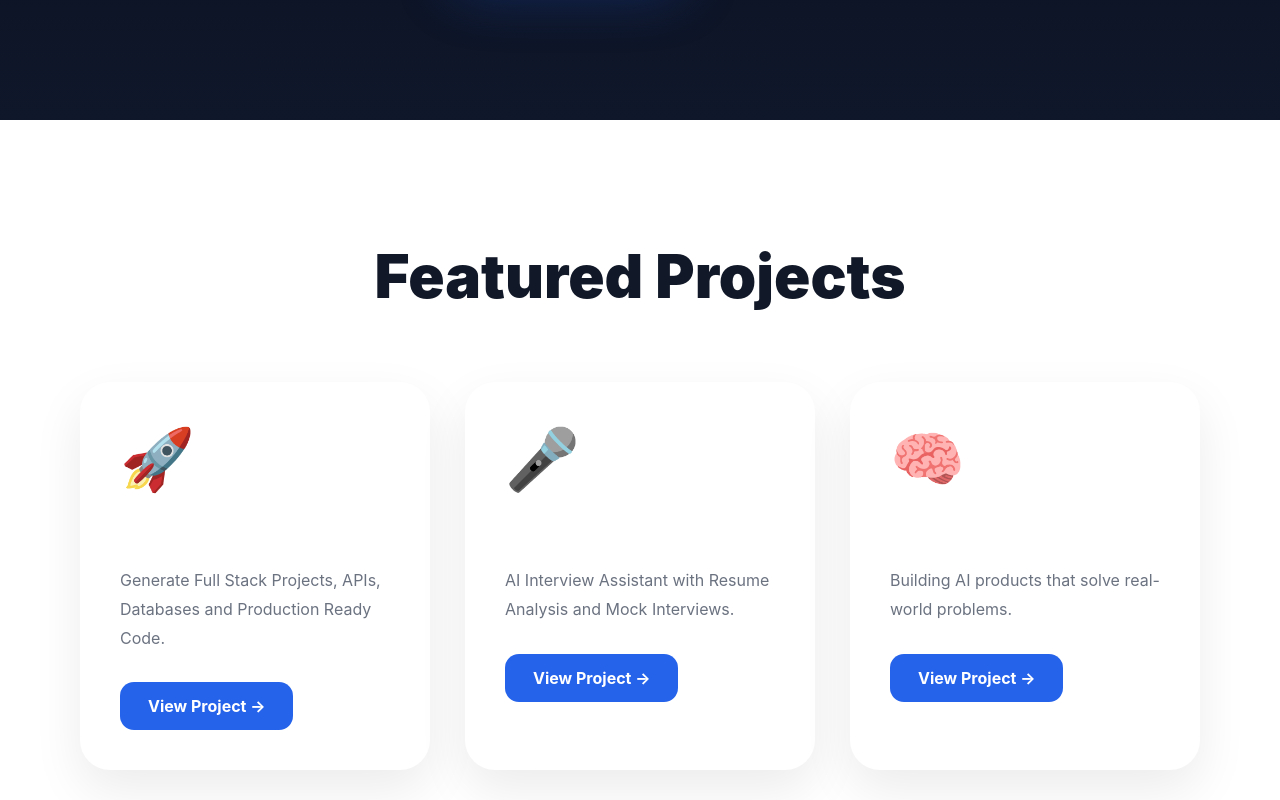
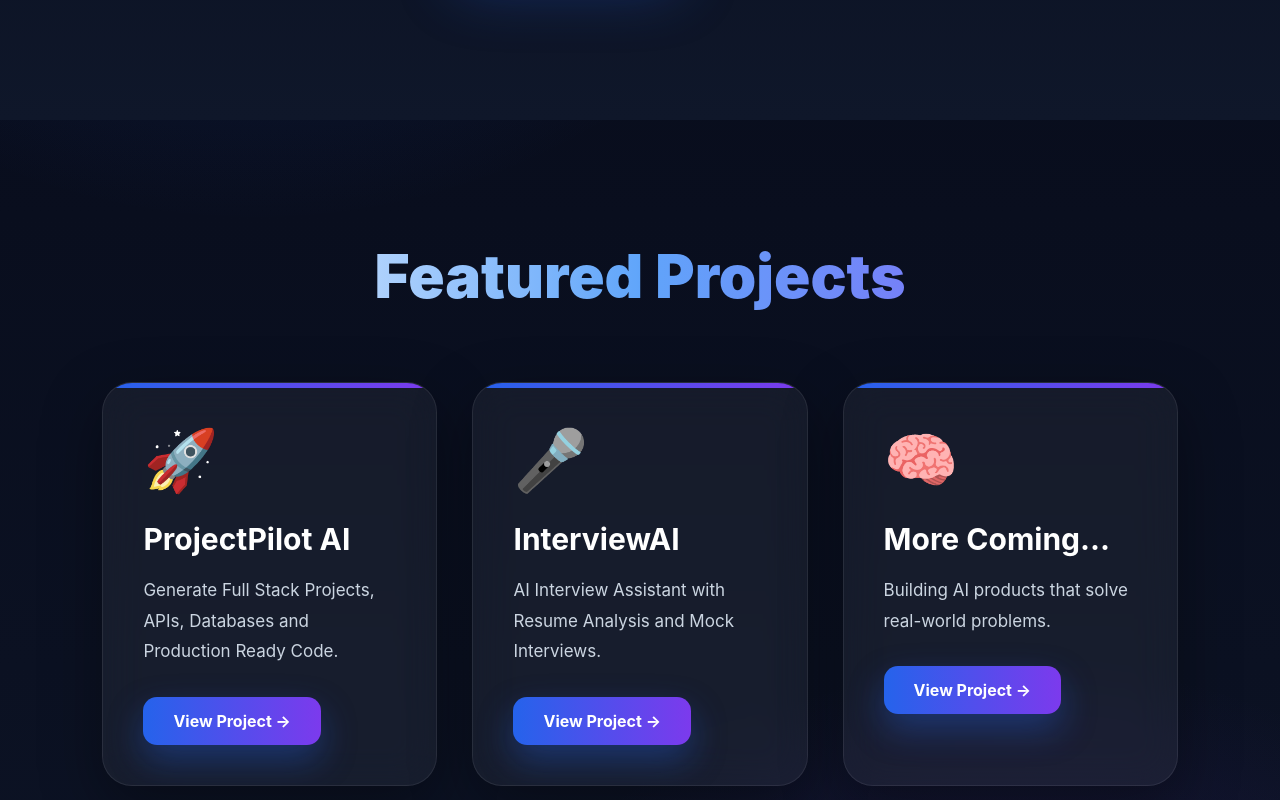
Before and after one commit to santoshml-lab/SantoshAI, a React (Vite) app: page / in a window 1280 px wide. Shown: the part 680-1480 px from the top of the page. Built offline with nearby package versions, Linux system fonts and the light colour scheme.

Commit message:
Update projects.css

```diff
--- a/src/styles/projects.css
+++ b/src/styles/projects.css
@@ -1,8 +1,8 @@
 .projects{
 
-padding:120px 80px;
+padding:120px 8%;
 
-background:#ffffff;
+background:transparent;
 
 }
 
@@ -16,7 +16,11 @@ font-weight:900;
 
 margin-bottom:70px;
 
-color:#111827;
+background:linear-gradient(90deg,#ffffff,#60a5fa,#8b5cf6);
+
+-webkit-background-clip:text;
+
+-webkit-text-fill-color:transparent;
 
 }
 
@@ -32,17 +36,43 @@ gap:35px;
 
 .project-card{
 
-background:white;
+background:rgba(255,255,255,.05);
+
+backdrop-filter:blur(20px);
+
+border:1px solid rgba(255,255,255,.08);
 
 padding:40px;
 
 border-radius:30px;
 
-box-shadow:0 20px 50px rgba(0,0,0,.08);
+box-shadow:0 20px 60px rgba(0,0,0,.35);
 
 transition:.4s;
 
 text-align:left;
+
+overflow:hidden;
+
+position:relative;
+
+}
+
+.project-card::before{
+
+content:"";
+
+position:absolute;
+
+top:0;
+
+left:0;
+
+width:100%;
+
+height:5px;
+
+background:linear-gradient(90deg,#2563eb,#7c3aed);
 
 }
 
@@ -50,7 +80,7 @@ text-align:left;
 
 transform:translateY(-12px);
 
-box-shadow:0 35px 70px rgba(37,99,235,.15);
+box-shadow:0 30px 80px rgba(37,99,235,.35);
 
 }
 
@@ -58,7 +88,7 @@ box-shadow:0 35px 70px rgba(37,99,235,.15);
 
 font-size:60px;
 
-margin-bottom:20px;
+margin-bottom:25px;
 
 }
 
@@ -66,31 +96,35 @@ margin-bottom:20px;
 
 font-size:30px;
 
-margin-bottom:15px;
+margin-bottom:18px;
+
+color:white;
 
 }
 
 .project-card p{
 
-color:#6b7280;
+color:#cbd5e1;
 
 line-height:1.8;
 
 margin-bottom:30px;
 
+font-size:17px;
+
 }
 
 .project-card button{
 
-background:#2563eb;
-
-color:white;
-
-padding:14px 28px;
+padding:14px 30px;
 
 border:none;
 
 border-radius:14px;
+
+background:linear-gradient(90deg,#2563eb,#7c3aed);
+
+color:white;
 
 font-size:16px;
 
@@ -98,12 +132,44 @@ font-weight:700;
 
 cursor:pointer;
 
-transition:.3s;
+transition:.35s;
+
+box-shadow:0 15px 35px rgba(37,99,235,.35);
 
 }
 
 .project-card button:hover{
 
-background:#1d4ed8;
+transform:translateY(-4px);
+
+box-shadow:0 20px 50px rgba(37,99,235,.45);
 
 }
+
+@media(max-width:768px){
+
+.projects{
+
+padding:80px 25px;
+
+}
+
+.projects h2{
+
+font-size:42px;
+
+}
+
+.project-card{
+
+padding:30px;
+
+}
+
+.project-card h3{
+
+font-size:24px;
+
+}
+
+}
```
